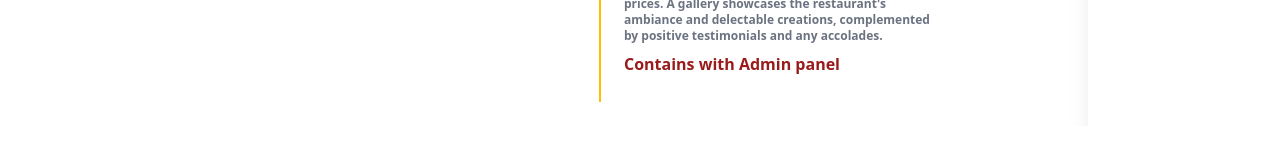
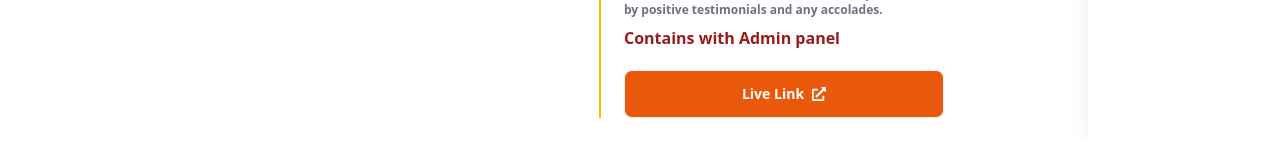
Before and after one commit to Shatab99/portfolio, a React (Vite) app: page / in a window 1280 px wide. Shown: the part 2750-2918 px from the top of the page. Built offline with nearby package versions, Linux system fonts and the light colour scheme; a web font is replaced by a local one.

Commit message:
adding link button to my projects

```diff
--- a/src/Components/Projects.jsx
+++ b/src/Components/Projects.jsx
@@ -4,6 +4,7 @@ import web2 from '../assets/images/webpage2.png'
 import web3 from '../assets/images/webpage3.png'
 import web4 from '../assets/images/webpage4.png'
 import React, { useRef, useState } from 'react';
+import { FaExternalLinkAlt } from "react-icons/fa";
 // Import Swiper React components
 import { Swiper, SwiperSlide } from 'swiper/react';
 import { Navigation } from 'swiper/modules';
@@ -32,8 +33,12 @@ const Projects = () => {
                                 An online restaurant webpage serves as the digital storefront for your culinary establishment. It typically includes a welcoming homepage featuring high-quality images of the restaurant and its signature dishes, along with prominent calls-to-action for menu exploration and reservations. The menu section organizes culinary offerings into categories, providing enticing descriptions and prices. A gallery showcases the {`restaurant's`} ambiance and delectable creations, complemented by positive testimonials and any accolades.</p>
 
                             <p className='font-bold text-red-800'>Contains with Admin panel </p>
+                            <a href="https://lucky-pear.surge.sh/" target='_blank' className='btn bg-orange-600 text-white hover:text-black mt-3'>
+                                Live Link <FaExternalLinkAlt />
+                            </a>
                         </div>
                     </div>
+
                 </SwiperSlide>
 
 
@@ -49,6 +54,10 @@ const Projects = () => {
                             <h1 className='text-2xl font-semibold'>Food Share  </h1>
                             <p className='text-xs font-semibold text-gray-500'>
                                 This webapage hosts the codebase for our food share website project, which aims to help poor people. Our platform connects individuals and organizations with surplus food to those in need, promoting sustainability and community sharing.</p>
+                                <a href="https://noxious-apples.surge.sh/" target='_blank' className='btn bg-orange-600 text-white hover:text-black mt-3'>
+                                Live Link <FaExternalLinkAlt />
+                            </a>
+
                         </div>
                     </div>
                 </SwiperSlide>
@@ -66,6 +75,9 @@ const Projects = () => {
                             <p className='text-xs font-semibold text-gray-500'>
                                 In the modern era, love stories aren't confined to handwritten letters or whispered secrets. They find a new home on the digital stage through the enchanting world of marriage websites. As couples embark on the journey towards matrimony, they're increasingly turning to the web to weave their narratives and share the excitement of their upcoming nuptials.</p>
                             <p className='font-bold text-red-800'>Contains with Admin panel </p>
+                            <a href="https://erratic-houses.surge.sh/" target='_blank' className='btn bg-orange-600 text-white hover:text-black mt-3'>
+                                Live Link <FaExternalLinkAlt />
+                            </a>
                         </div>
                     </div>
                 </SwiperSlide>
@@ -82,6 +94,9 @@ const Projects = () => {
                             <h1 className='text-2xl font-semibold'>Car Shop  </h1>
                             <p className='text-xs font-semibold text-gray-500'>
                                 In the fast lane of the digital age, the traditional car-buying experience has undergone a transformative shift, steering towards the vibrant world of online car shops. As automotive enthusiasts and everyday drivers alike seek their dream rides, the internet emerges as the ultimate showroom, offering an immersive and convenient space to explore, compare, and purchase vehicles</p>
+                            <a href="https://square-hall.surge.sh/" target='_blank' className='btn bg-orange-600 text-white hover:text-black mt-3'>
+                                Live Link <FaExternalLinkAlt />
+                            </a>
                         </div>
                     </div>
                 </SwiperSlide>
```
